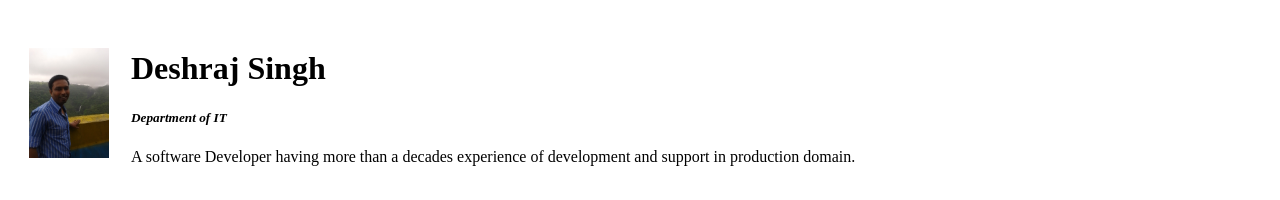
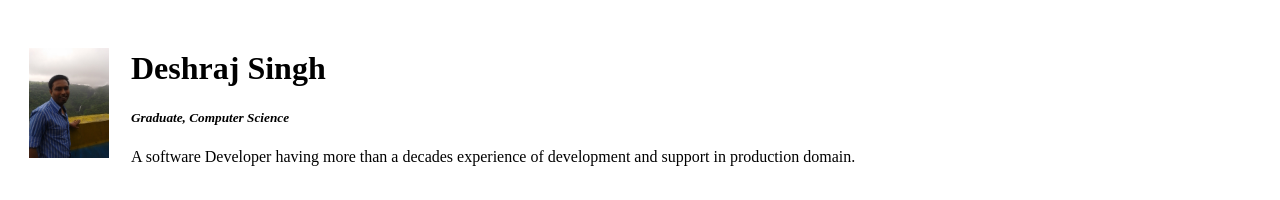
Before and after one commit to deshraj89/CV, a plain HTML site: page index.html in a window 1280 px wide. Shown: the top 200 px of the page. Drawn offline with Linux system fonts and the light colour scheme; files whose address does not match are found by name.

Commit message:
Initial Work

```diff
--- a/index.html
+++ b/index.html
@@ -13,7 +13,7 @@
         <tr>
           <td><img src="F:\Web Development\Images\Deshraj Singh.JPG" height="110" width="80" alt="Deshraj's Profile Photo"></td>
           <td><h1>Deshraj Singh</h1>
-            <h5><em>Department of IT</em></h5>
+            <h5><em>Graduate, Computer Science</em></h5>
           <p>A software Developer having more than a decades experience of development and support in production domain.</p></td>
         </tr>
     </table>
```
